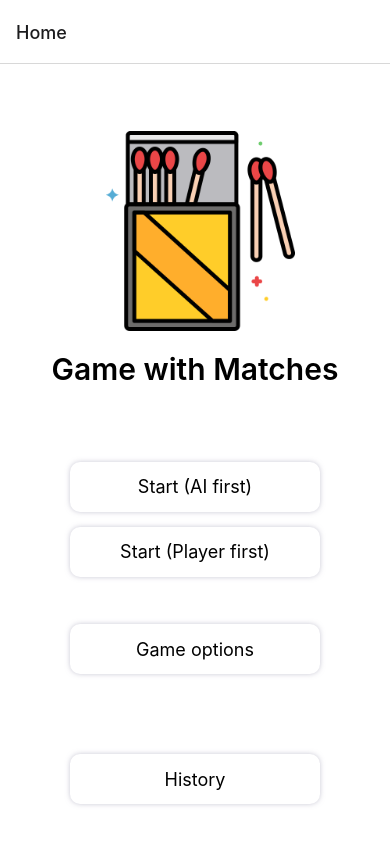
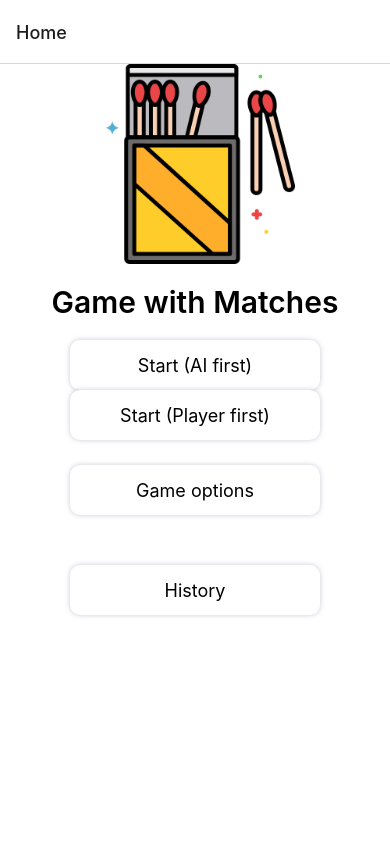
Before and after one commit to valeskus/GameWithMatches, a React Native app: screen /Home in a window 390 px wide. Built offline with nearby package versions, Linux system fonts and the light colour scheme.

Commit message:
Fixed bugs.Fixed styles

```diff
--- a/src/UI/Button/styles.ts
+++ b/src/UI/Button/styles.ts
@@ -24,6 +24,6 @@ export const styles = StyleSheet.create({
     padding: 10,
   },
   disabled: {
-    backgroundColor: 'red',
+    backgroundColor: Colors.accent,
   },
 });
--- a/src/UI/Colors/Colors.ts
+++ b/src/UI/Colors/Colors.ts
@@ -4,4 +4,5 @@ export const Colors = {
   shadow: '#9492AB',
   text: '#4B4B4D',
   primary: '#D2CFFF',
+  accent: '#F95D75',
 };
--- a/src/components/GamePad/components/InputPad/styles.ts
+++ b/src/components/GamePad/components/InputPad/styles.ts
@@ -1,4 +1,6 @@
 import { StyleSheet } from 'react-native';
+
+import { Colors } from '@UI/Colors';
 
 export const styles = StyleSheet.create({
   gamePadContainer: {
@@ -22,7 +24,7 @@ export const styles = StyleSheet.create({
     marginRight: 10,
   },
   error: {
-    color: 'red',
+    color: Colors.accent,
     fontSize: 15,
 
     position: 'absolute',
--- a/src/screens/Game/Game.tsx
+++ b/src/screens/Game/Game.tsx
@@ -24,7 +24,7 @@ export function Game(): JSX.Element {
     playerLastMove,
     playerScore,
     matchesLeft,
-    matchesPerMove,
+    availableMatchesPerMove,
     isAIMove,
   } = useGameController();
 
@@ -71,7 +71,7 @@ export function Game(): JSX.Element {
           <GamePad
             onPlayerMove={onPlayerMove}
             allMatchesCount={matchesLeft}
-            availableMatchesPerMove={matchesPerMove}
+            availableMatchesPerMove={availableMatchesPerMove}
           />
         )}
         <View style={styles.scoreContainer}>
--- a/src/screens/Game/useGameController.ts
+++ b/src/screens/Game/useGameController.ts
@@ -110,6 +110,6 @@ export const useGameController = () => {
     playerLastMove,
     playerScore,
     matchesLeft,
-    matchesPerMove: options.matchesPerMove,
+    availableMatchesPerMove: matchesLeft > options.matchesPerMove ? options.matchesPerMove : matchesLeft,
   };
 };
--- a/src/screens/Home/Home.tsx
+++ b/src/screens/Home/Home.tsx
@@ -1,5 +1,5 @@
 import React from 'react';
-import { Image, SafeAreaView, Text, View } from 'react-native';
+import { Image, SafeAreaView, ScrollView, Text, View } from 'react-native';
 
 import { Button } from '@UI/Button';
 import { Icons } from '@UI/Icons';
@@ -11,7 +11,8 @@ export function Home(): JSX.Element {
   const { startGameAIFist, startGamePlayerFist, goToHistory, goToOptions } = useHomeController();
 
   return (
-    <SafeAreaView style={styles.homeScreen}>
+    <SafeAreaView style={styles.screen}>
+      <ScrollView style={styles.homeScreen} >
         <View style={styles.homeScreenItem}>
           <Image source={Icons.matchbox} style={styles.image} />
           <Text style={styles.title}>Game with Matches</Text>
@@ -28,6 +29,7 @@ export function Home(): JSX.Element {
             <Button onPress={goToHistory} title="History" />
           </View>
         </View>
+      </ScrollView>
     </SafeAreaView>
   );
 }
--- a/src/screens/Home/styles.ts
+++ b/src/screens/Home/styles.ts
@@ -3,20 +3,26 @@ import { StyleSheet } from 'react-native';
 import { Colors } from '@UI/Colors';
 
 export const styles = StyleSheet.create({
-  homeScreen: {
+  screen: {
     backgroundColor: Colors.background,
     flex: 1,
+    flexDirection: 'column',
+  },
+  homeScreen: {
+    flex: 1,
+    paddingBottom: 5,
   },
   homeScreenItem: {
     flex: 1,
     alignItems: 'center',
     justifyContent: 'center',
+    marginBottom: 20,
   },
   menuList: {
     flex: 1,
     alignItems: 'center',
-    justifyContent: 'center',
     flexDirection: 'column',
+    minHeight: 300,
   },
   menuItem: {
     flex: 2,
--- a/src/screens/Options/styles.ts
+++ b/src/screens/Options/styles.ts
@@ -44,7 +44,7 @@ export const styles = StyleSheet.create({
     height: 90,
   },
   error: {
-    color: 'red',
+    color: Colors.accent,
     fontSize: 15,
   },
   buttonContainer: {
```
Lines whose indentation alone changed are shown as unchanged.
